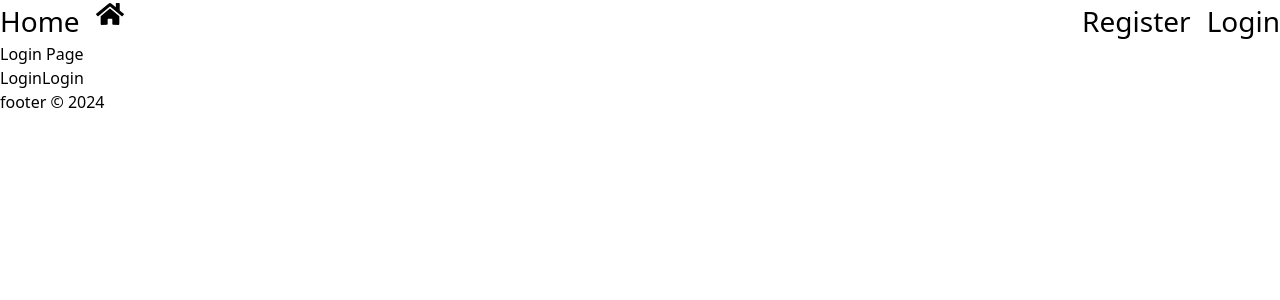
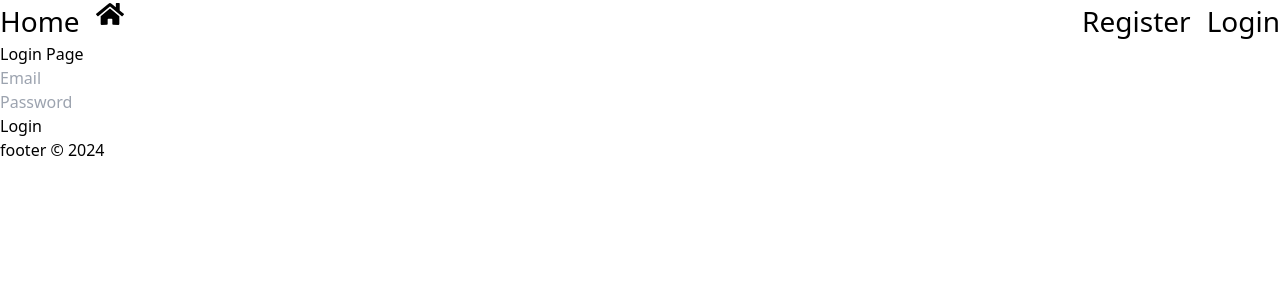
Before and after one commit to danattali/lec2, a React (Vite) app: page /login in a window 1280 px wide. Shown: the top 300 px of the page. Built offline with nearby package versions, Linux system fonts and the light colour scheme.

Commit message:
new login page

```diff
--- a/src/routes/Login.tsx
+++ b/src/routes/Login.tsx
@@ -1,23 +1,50 @@
 import React from 'react'
 import { useForm } from 'react-hook-form'
 import { LoginUser } from '../@types/types'
+import patterns from '../validation/patterns'
+import auth from '../services/auth'
+import { data } from 'autoprefixer'
+import dialogs from '../ui/dialogs'
 
 const Login = () => {
-    const onLogin = (data: loginUser) => { }
+    const onLogin = (data: LoginUser) => {
+        auth
+            .login(data)
+            .then((res) => {
+                console.log(res.data);
+
+            })
+            .catch((e) => {
+                dialogs.error('Login Error', e.response.data)
+            });
+    }
 
     const { register, handleSubmit, formState: { errors } } = useForm<LoginUser>()
     return (
         <div>
             <h2>Login Page</h2>
-            <form onSubmit={handleSubmit(onLogin)}>
+            <form noValidate onSubmit={handleSubmit(onLogin)}>
                 {/*email*/}
-                <section></section>
+                <section>
+                    <input type="email" placeholder='Email'
+                        {...register('email', {
+                            required: 'Email is required',
+                            pattern: patterns.email
+                        })}
+                    />
+                    {errors.email && <p>{errors.email?.message}</p>}
+                </section>
                 {/*password*/}
-                <section></section>
-
-                <button>Login</button>
-
-
+                <section>
+                    <input type="password" placeholder='Password'
+                        {...register('password', {
+                            required: 'Password is required',
+                            pattern: patterns.password
+                        })
+                        }
+                    />
+                    {errors.password && <p>{errors.password?.message}</p>}
+                </section>
                 <button type="submit">Login</button>
             </form>
         </div >
--- a/src/services/auth.ts
+++ b/src/services/auth.ts
@@ -1,13 +1,15 @@
 import axios from "axios";
-import { RegisterUser } from "../@types/types";
+import { LoginUser, RegisterUser } from "../@types/types";
 
 export const baseUrl = "https://monkfish-app-z9uza.ondigitalocean.app/bcard2";
 export const usersUrl = `${baseUrl}/users`;
+export const loginUrl = `${baseUrl}/users/login`;
 
 export const register = (data: RegisterUser) => axios.post(usersUrl, data);
+export const login = (data: LoginUser) => axios.post(loginUrl, data);
 
 export const auth = {
-    register,
+    register, login
 };
 
 export default auth;
```
